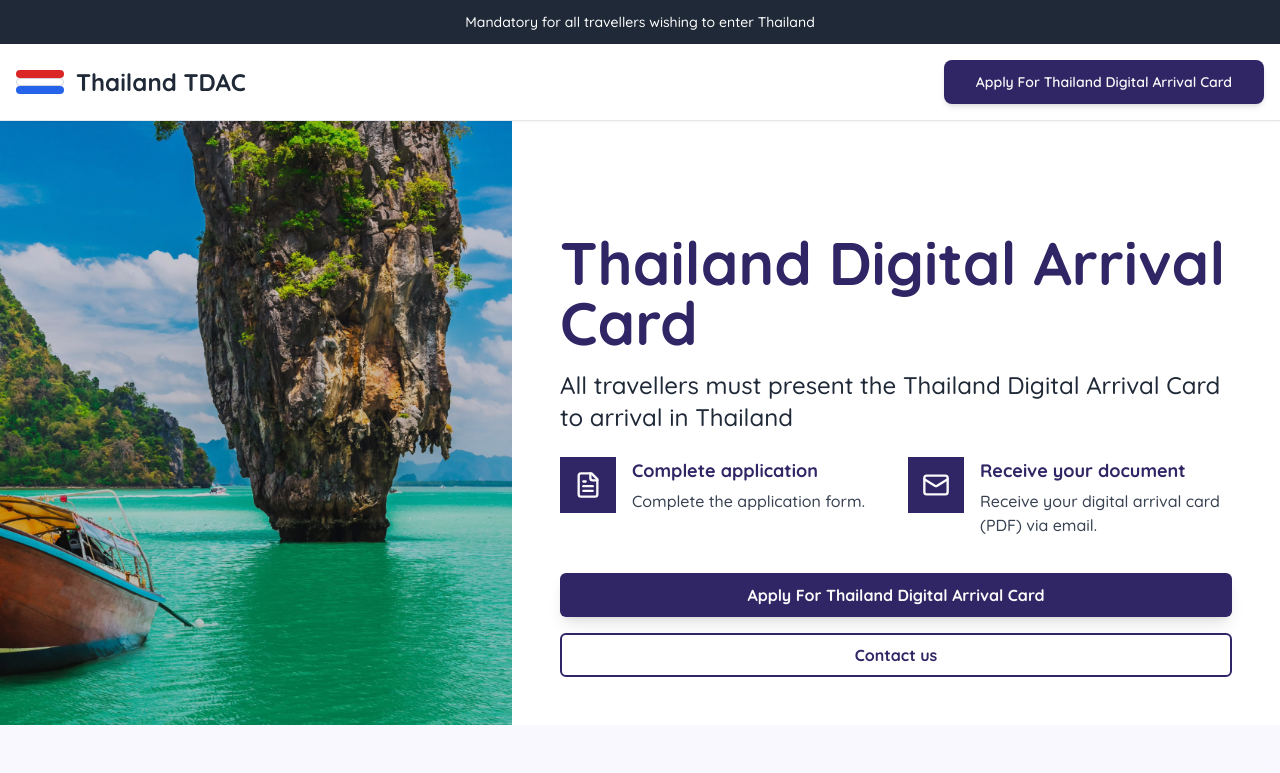
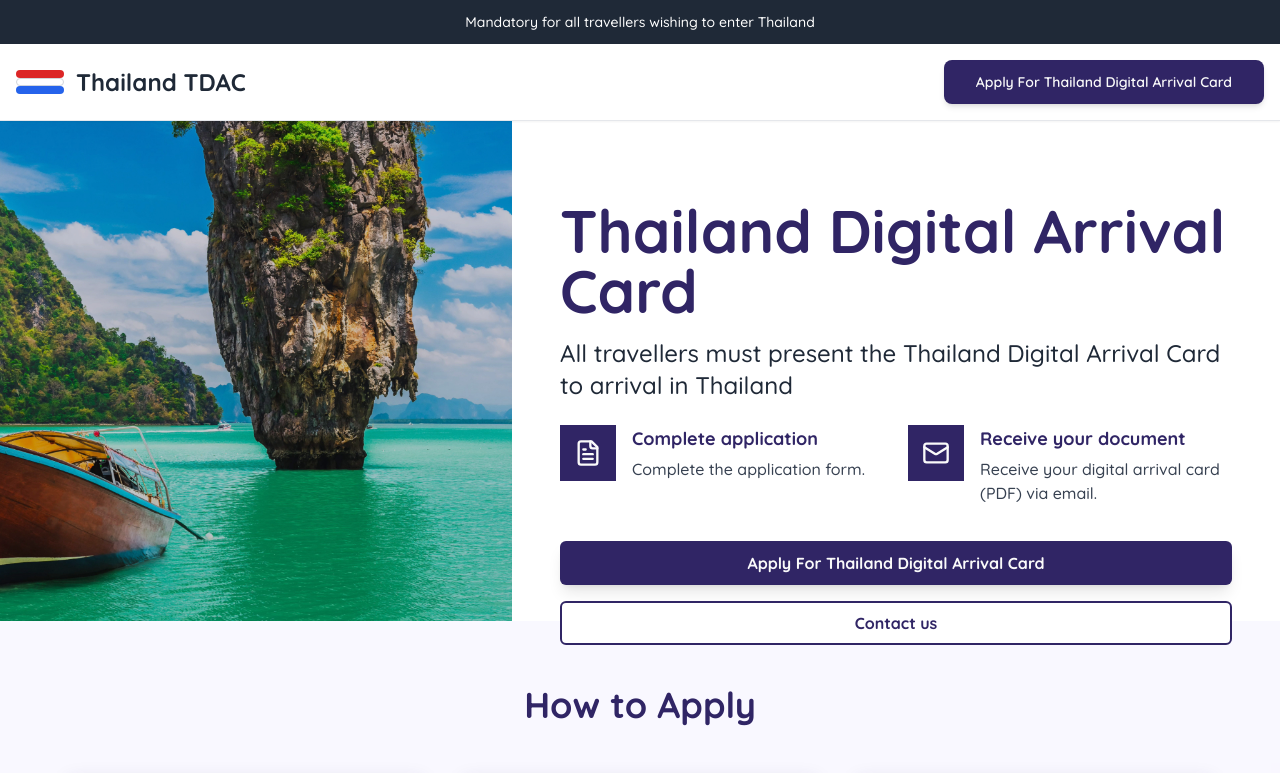
Before and after one commit to danix100/thai-tdac, a React (Vite) app: page / in a window 1280 px wide. Shown: the top 773 px of the page. Built offline with nearby package versions, Linux system fonts and the light colour scheme; the HTML template or start-up script is replaced by a standard one.

Commit message:
Adjust hero section height

```diff
--- a/src/components/HeroSection.tsx
+++ b/src/components/HeroSection.tsx
@@ -6,7 +6,7 @@ const HeroSection = () => {
   return (
     <section className="font-quicksand">
       {/* Desktop and Tablet */}
-      <div className="hidden sm:flex">
+      <div className="hidden sm:flex max-h-[400px] md:max-h-[450px] lg:max-h-[500px]">
         {/* Image Section - Left */}
         <div
           className="w-2/5 md:w-2/5 lg:w-2/5 bg-cover bg-center relative"
@@ -18,7 +18,7 @@ const HeroSection = () => {
         </div>
 
         {/* Content Section - Right */}
-        <div className="w-3/5 md:w-3/5 lg:w-3/5 bg-white flex items-start pt-8 md:pt-12 lg:pt-16">
+        <div className="w-3/5 md:w-3/5 lg:w-3/5 bg-white flex items-start pt-4 md:pt-6 lg:pt-8">
           <div className="p-4 md:p-6 lg:p-12 w-full">
             <div className="space-y-3 md:space-y-4 lg:space-y-6 text-left">
               {/* Headline */}
```
